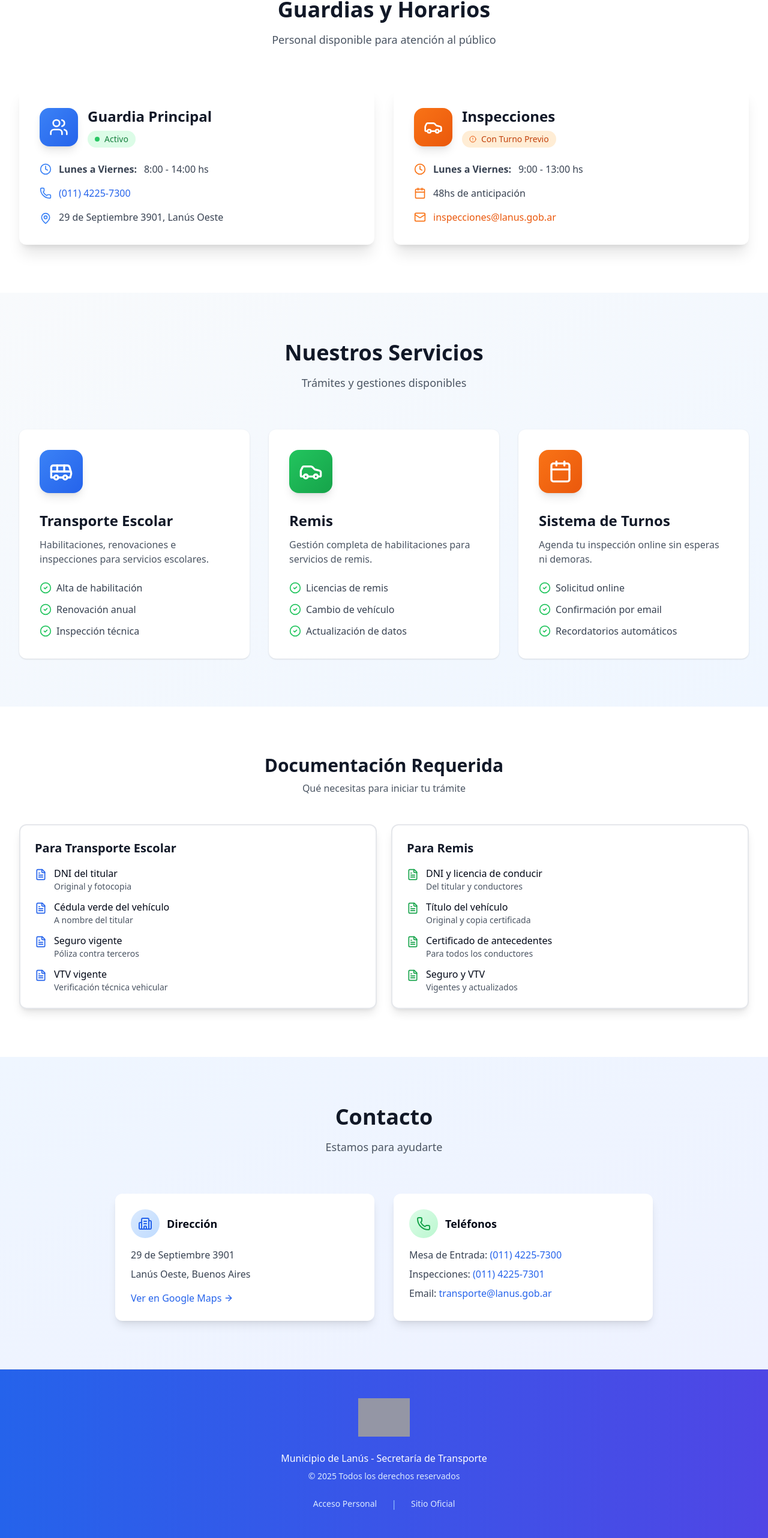
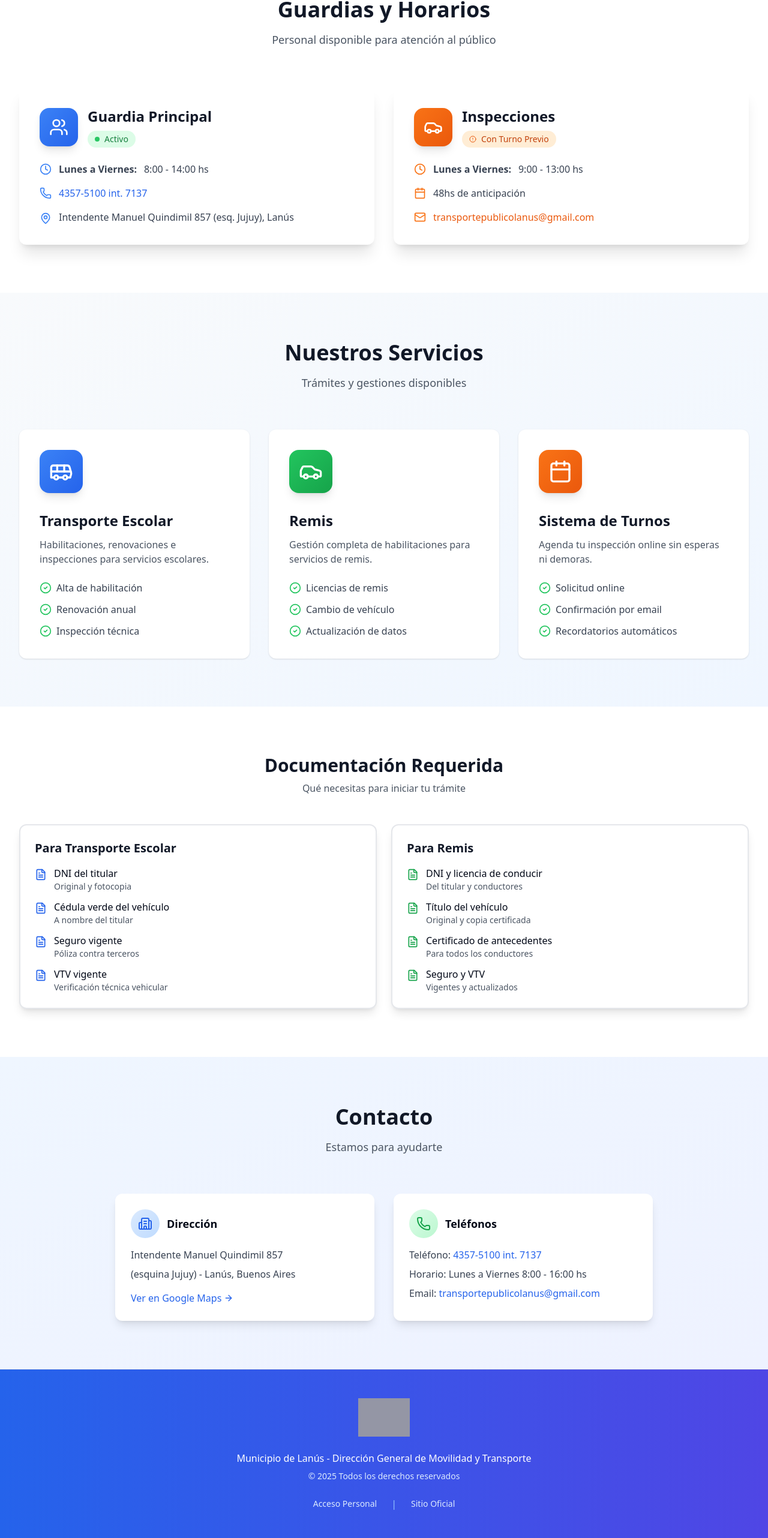
Before and after one commit to julianmcancelo/migracion, a Next.js app: page / in a window 1280 px wide. Shown: the part 811-3375 px from the top of the page at 60% size. Built offline with nearby package versions, Linux system fonts and the light colour scheme; grey boxes are pictures that could not be loaded.

Commit message:
Actualizar landing page y emails con datos reales + fix rutas públicas

```diff
--- a/app/page.tsx
+++ b/app/page.tsx
@@ -132,13 +132,13 @@ export default function Home() {
                 </div>
                 <div className="flex items-center gap-3">
                   <Phone className="h-5 w-5 text-blue-500" />
-                  <a href="tel:+541142257300" className="font-medium text-blue-600 hover:text-blue-700">
-                    (011) 4225-7300
+                  <a href="tel:43575100" className="font-medium text-blue-600 hover:text-blue-700">
+                    4357-5100 int. 7137
                   </a>
                 </div>
                 <div className="flex items-start gap-3">
                   <MapPin className="mt-1 h-5 w-5 flex-shrink-0 text-blue-500" />
-                  <span className="text-gray-700">29 de Septiembre 3901, Lanús Oeste</span>
+                  <span className="text-gray-700">Intendente Manuel Quindimil 857 (esq. Jujuy), Lanús</span>
                 </div>
               </div>
             </Card>
@@ -169,8 +169,8 @@ export default function Home() {
                 </div>
                 <div className="flex items-center gap-3">
                   <Mail className="h-5 w-5 text-orange-500" />
-                  <a href="mailto:inspecciones@lanus.gob.ar" className="font-medium text-orange-600 hover:text-orange-700">
-                    inspecciones@lanus.gob.ar
+                  <a href="mailto:transportepublicolanus@gmail.com" className="font-medium text-orange-600 hover:text-orange-700">
+                    transportepublicolanus@gmail.com
                   </a>
                 </div>
               </div>
@@ -368,10 +368,10 @@ export default function Home() {
                 </div>
                 <h4 className="text-lg font-bold">Dirección</h4>
               </div>
-              <p className="mb-2 text-gray-700">29 de Septiembre 3901</p>
-              <p className="mb-4 text-gray-700">Lanús Oeste, Buenos Aires</p>
+              <p className="mb-2 text-gray-700">Intendente Manuel Quindimil 857</p>
+              <p className="mb-4 text-gray-700">(esquina Jujuy) - Lanús, Buenos Aires</p>
               <a
-                href="https://maps.google.com/?q=29+de+Septiembre+3901,+Lanus+Oeste"
+                href="https://maps.google.com/?q=Intendente+Manuel+Quindimil+857,+Lanus"
                 target="_blank"
                 rel="noopener noreferrer"
                 className="inline-flex items-center text-blue-600 hover:text-blue-700"
@@ -390,21 +390,18 @@ export default function Home() {
               </div>
               <div className="space-y-2">
                 <p className="text-gray-700">
-                  <span className="font-medium">Mesa de Entrada:</span>{' '}
-                  <a href="tel:+541142257300" className="text-blue-600 hover:text-blue-700">
-                    (011) 4225-7300
+                  <span className="font-medium">Teléfono:</span>{' '}
+                  <a href="tel:43575100" className="text-blue-600 hover:text-blue-700">
+                    4357-5100 int. 7137
                   </a>
                 </p>
                 <p className="text-gray-700">
-                  <span className="font-medium">Inspecciones:</span>{' '}
-                  <a href="tel:+541142257301" className="text-blue-600 hover:text-blue-700">
-                    (011) 4225-7301
-                  </a>
+                  <span className="font-medium">Horario:</span> Lunes a Viernes 8:00 - 16:00 hs
                 </p>
                 <p className="text-gray-700">
                   <span className="font-medium">Email:</span>{' '}
-                  <a href="mailto:transporte@lanus.gob.ar" className="text-blue-600 hover:text-blue-700">
-                    transporte@lanus.gob.ar
+                  <a href="mailto:transportepublicolanus@gmail.com" className="text-blue-600 hover:text-blue-700">
+                    transportepublicolanus@gmail.com
                   </a>
                 </p>
               </div>
@@ -421,7 +418,7 @@ export default function Home() {
             alt="Municipio de Lanús"
             className="mx-auto mb-6 h-16 w-auto opacity-90"
           />
-          <p className="mb-2 font-medium">Municipio de Lanús - Secretaría de Transporte</p>
+          <p className="mb-2 font-medium">Municipio de Lanús - Dirección General de Movilidad y Transporte</p>
           <p className="text-sm text-blue-100">© 2025 Todos los derechos reservados</p>
           <div className="mt-6 flex items-center justify-center gap-6">
             <Link href="/login" className="text-sm text-blue-100 transition-colors hover:text-white">
```
